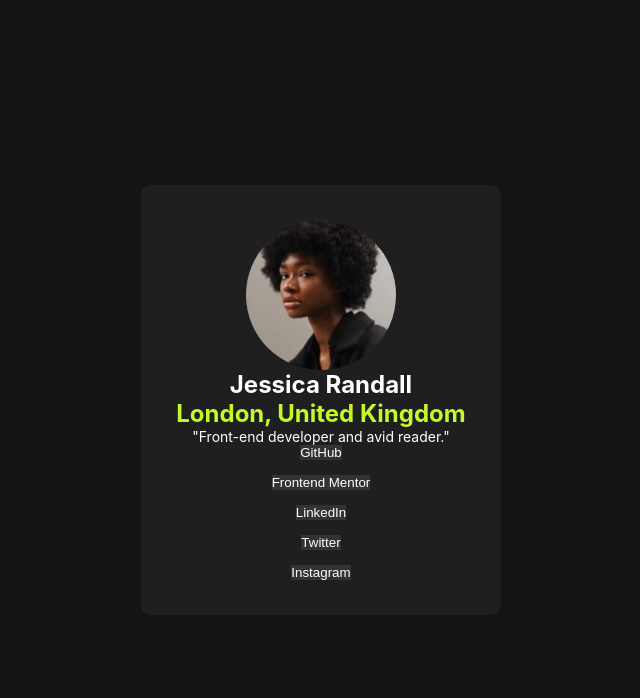
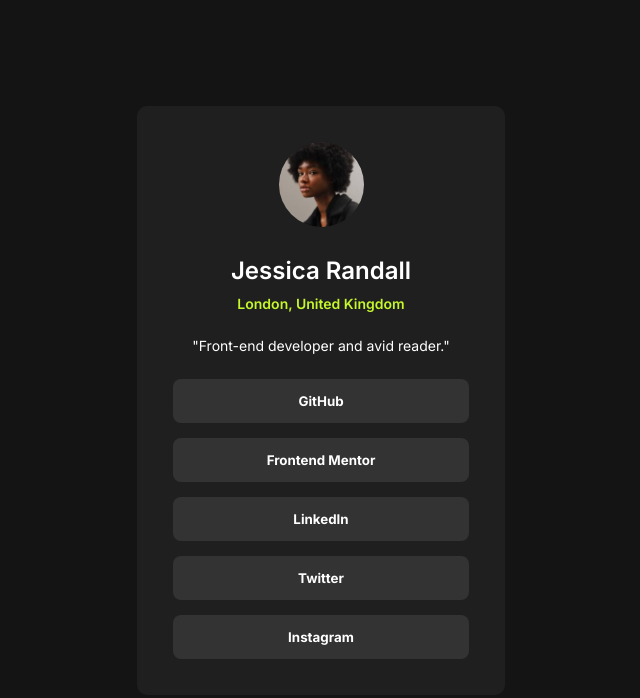
Before and after one commit to KTDKasp/fmio-social-links-layout, a plain HTML site: page index.html in a window 1280 px wide. Shown: the whole page, without its empty margins (319-959 px from the left). Drawn offline with Linux system fonts and the light colour scheme.

Commit message:
Final solution of challenge

```diff
--- a/index.html
+++ b/index.html
@@ -3,8 +3,6 @@
 	<head>
 		<meta charset="UTF-8" />
 		<meta name="viewport" content="width=device-width, initial-scale=1.0" />
-    <!-- displays site properly based on user's device -->
-
 		<link
 			rel="icon"
 			type="image/png"
@@ -12,12 +10,22 @@
 			href="./assets/images/favicon-32x32.png"
 		/>
 		<link rel="stylesheet" href="./style.css" />
+		<link rel="preconnect" href="https://fonts.googleapis.com" />
+		<link rel="preconnect" href="https://fonts.gstatic.com" crossorigin />
+		<link
+			href="https://fonts.googleapis.com/css2?family=Inter:wght@100..900&display=swap"
+			rel="stylesheet"
+		/>
 		<title>Frontend Mentor | Social links profile</title>
 	</head>
 	<body>
 		<main>
 			<section class="content">
-        <img class="section__image" src="./assets/images/avatar-jessica.jpeg" alt="Jessica Randall" />
+				<img
+					class="section__image"
+					src="./assets/images/avatar-jessica.jpeg"
+					alt="Jessica Randall"
+				/>
 				<div class="section__text">
 					<h1>Jessica Randall</h1>
 					<h2>London, United Kingdom</h2>
--- a/style.css
+++ b/style.css
@@ -17,10 +17,7 @@
   padding: 0;
   list-style: none;
   outline: none;
-  @font-face {
-    font-family: "Inter", sans-serif;
-    src: url("./assets/fonts/Inter-VariableFont_slnt,wght.ttf");
-  }
+  font-family: "Inter", sans-serif;
 }
 
 img,
@@ -54,31 +51,43 @@ main {
   align-items: center;
   justify-content: center;
   text-align: center;
-  max-width: 23rem;
+  width: 23rem;
   background-color: var(--dark-grey-content);
   border-radius: 10px;
-  padding: 35px;
+  padding: 36px;
 }
 
 .section__image {
-  width: 150px;
-  height: 150px;
+  width: 85px;
+  aspect-ratio: 1;
   border-radius: 50%;
+  margin-bottom: 29px;
+}
+
+.section__text h1 {
+  font-weight: 600;
+  font-size: 24px;
+  margin-bottom: 10px;
 }
 
 .section__text h2 {
   color: var(--green);
+  font-size: 14px;
+  font-weight: 600;
+  margin-bottom: 25px;
 }
 
 .section__text p {
   font-size: 14px;
   font-weight: 400;
+  margin-bottom: 25px;
 }
 
 .socials__block {
   display: flex;
   flex-direction: column;
   align-items: center;
+  width: 100%;
   gap: 15px;
 }
 
@@ -87,8 +96,25 @@ main {
   background-color: var(--grey-button);
   border: none;
   color: var(--white);
+  width: 100%;
+  padding: 14px;
+  border-radius: 8px;
+  font-weight: 700;
+  transition: background-color 0.15s ease;
+}
+
+.socials__button:hover {
+  background-color: hsla(0, 0%, 26%, 0.91);
 }
 
 .socials__button:active {
   background-color: var(--green);
+  color: var(--off-black-body);
 }
+
+@media (max-width: 25rem) {
+  .content {
+    padding: 24px;
+    margin: 0 24px;
+  }
+}
```
Also changed, not shown: social-links-solution.jpg (added), 1 other file. Lines whose indentation alone changed are shown as unchanged.
